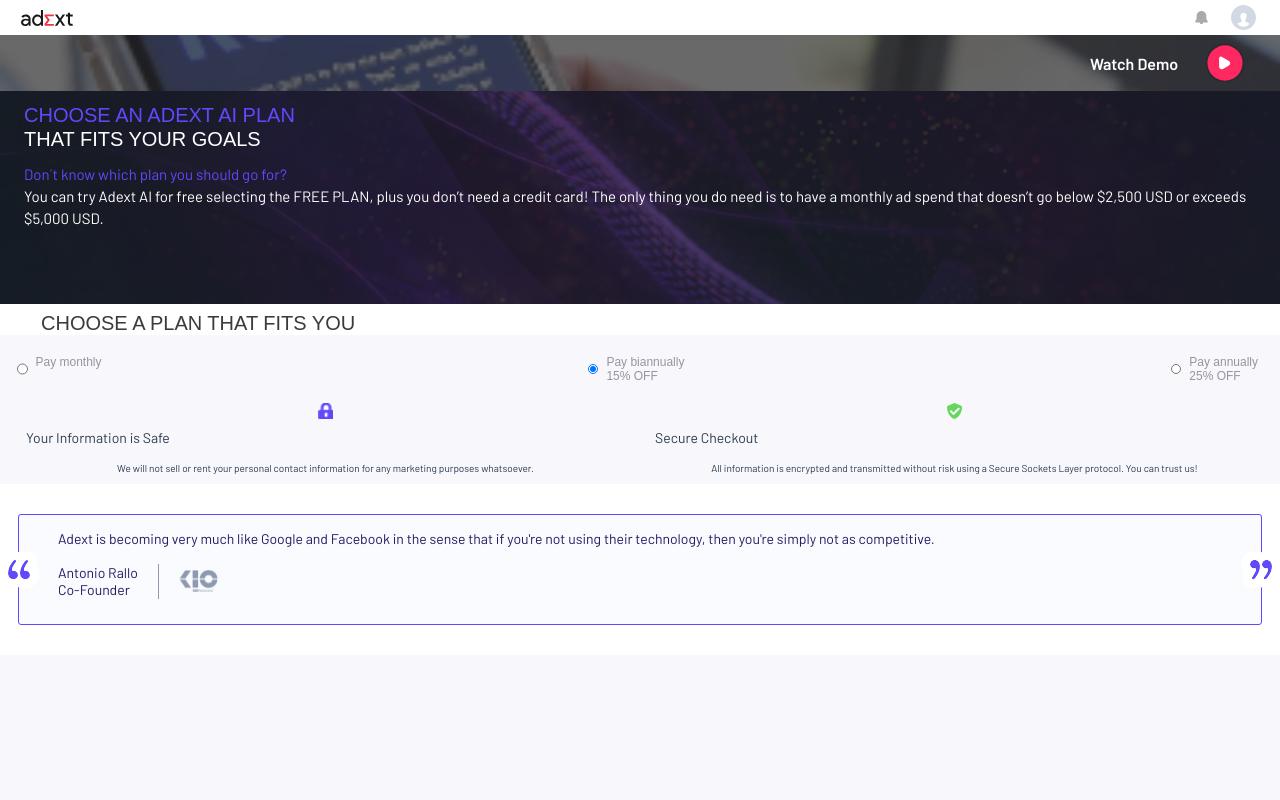
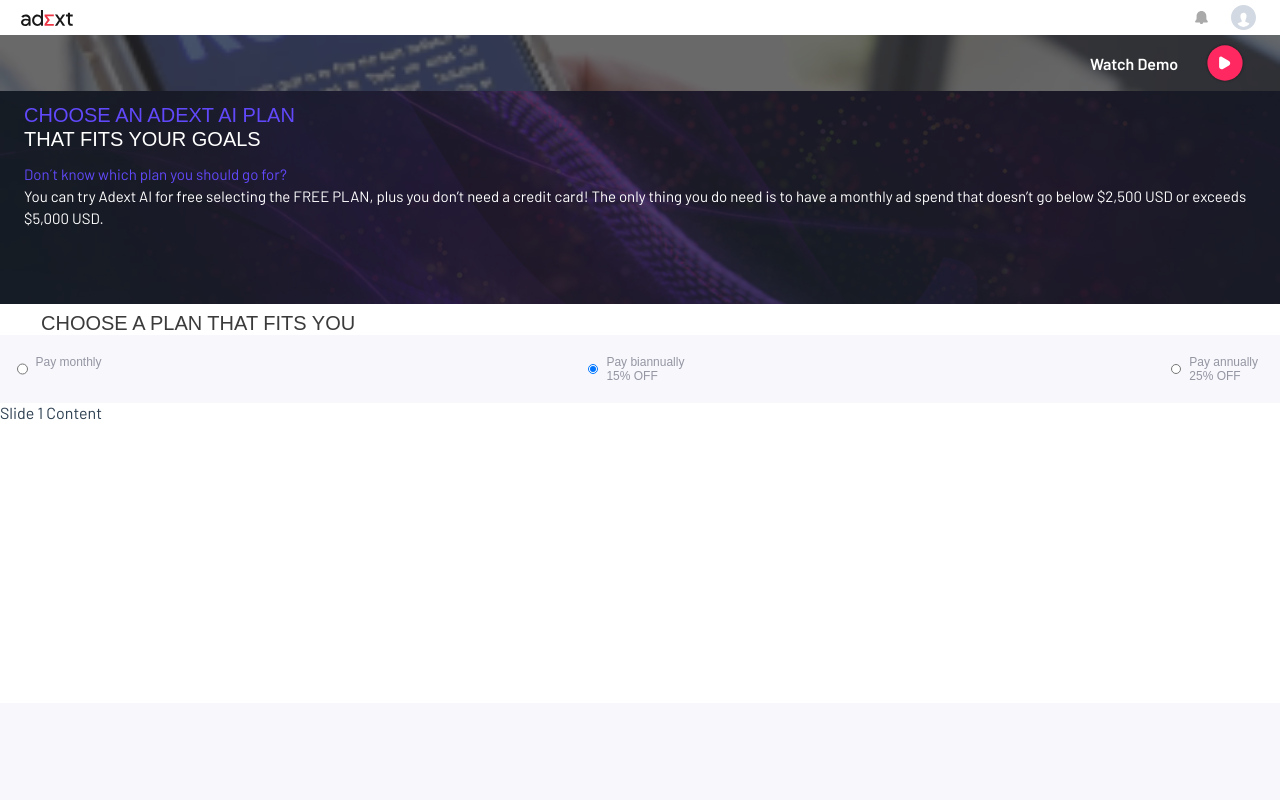
Before and after one commit to jhonncerv/adext-exercice, a Vue app: page / in a window 1280 px wide. Shown: the top 800 px of the page. Built offline with nearby package versions, Linux system fonts and the light colour scheme.

Commit message:
With vue carousel

```diff
--- a/package.json
+++ b/package.json
@@ -10,6 +10,7 @@
   "dependencies": {
     "core-js": "^2.6.5",
     "vue": "^2.6.10",
+    "vue-carousel": "^0.18.0",
     "vue-class-component": "^7.0.2",
     "vue-property-decorator": "^8.1.0"
   },
--- a/src/App.vue
+++ b/src/App.vue
@@ -3,6 +3,7 @@
     <top-header />
     <pricing-banner></pricing-banner>
     <pricing-selector></pricing-selector>
+    <pricing-slider></pricing-slider>
     <pricing-legals></pricing-legals>
     <pricing-quote></pricing-quote>
   </div>
@@ -15,6 +16,7 @@
 import PricingSelector from './components/PricingSelector.vue';
 import PricingLegals from './components/PricingLegals.vue';
 import PricingQuote from './components/PricingQuote.vue';
+import PricingSlider from './components/PricingSlider.vue';
 
 @Component({
   components: {
@@ -22,6 +24,7 @@
     PricingBanner,
     PricingSelector,
     PricingLegals,
+    PricingSlider,
     PricingQuote,
   },
 })
--- a/src/components/PricingSlider.vue
+++ b/src/components/PricingSlider.vue
@@ -1,12 +1,21 @@
 <template>
     <div class="slider">
-
+        <carousel centerMode :paginationEnabled="false" :per-page="1" :navigate-to="someLocalProperty" :mouse-drag="false">
+            <slide>
+                Slide 1 Content
+            </slide>
+            <slide>
+                Slide 2 Content
+            </slide>
+            <slide>
+                Slide 3 Content
+            </slide>
+        </carousel>
     </div>
 </template>
 
 <script lang="ts">
 import { Vue, Component } from 'vue-property-decorator';
-import VueCarousel from 'vue-carousel';
 
 @Component
 export default class PricingBanner extends Vue {}
@@ -16,4 +25,10 @@
     .slider {
         min-height: 400px;
     }
+    .VueCarousel {
+        &-slide {
+            background: #ffffff;
+            min-height: 300px;
+        }
+    }
 </style>
--- a/src/main.ts
+++ b/src/main.ts
@@ -1,7 +1,9 @@
 import Vue from 'vue';
 import App from './App.vue';
+import VueCarousel from 'vue-carousel';
 
 Vue.config.productionTip = false;
+Vue.use(VueCarousel);
 
 new Vue({
   render: (h) => h(App),
--- /dev/null
+++ b/src/vue-owl-carousel.d.ts
@@ -0,0 +1 @@
+declare module 'vue-carousel';
```
Also changed, not shown: 1 other file (tests, documents, lock files or other folders).
